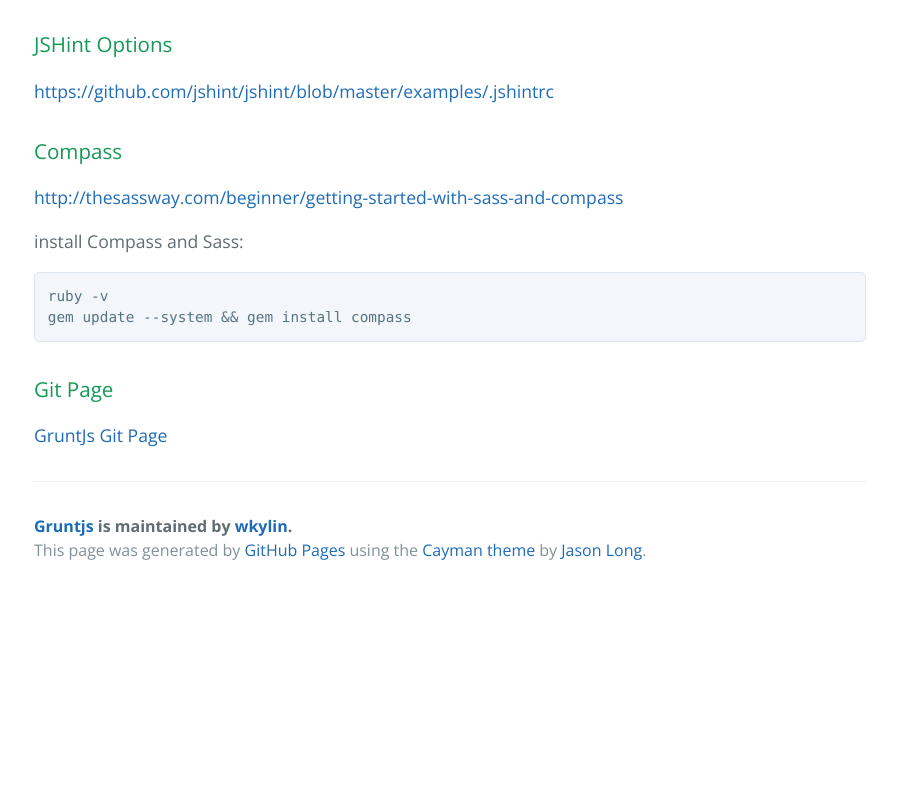
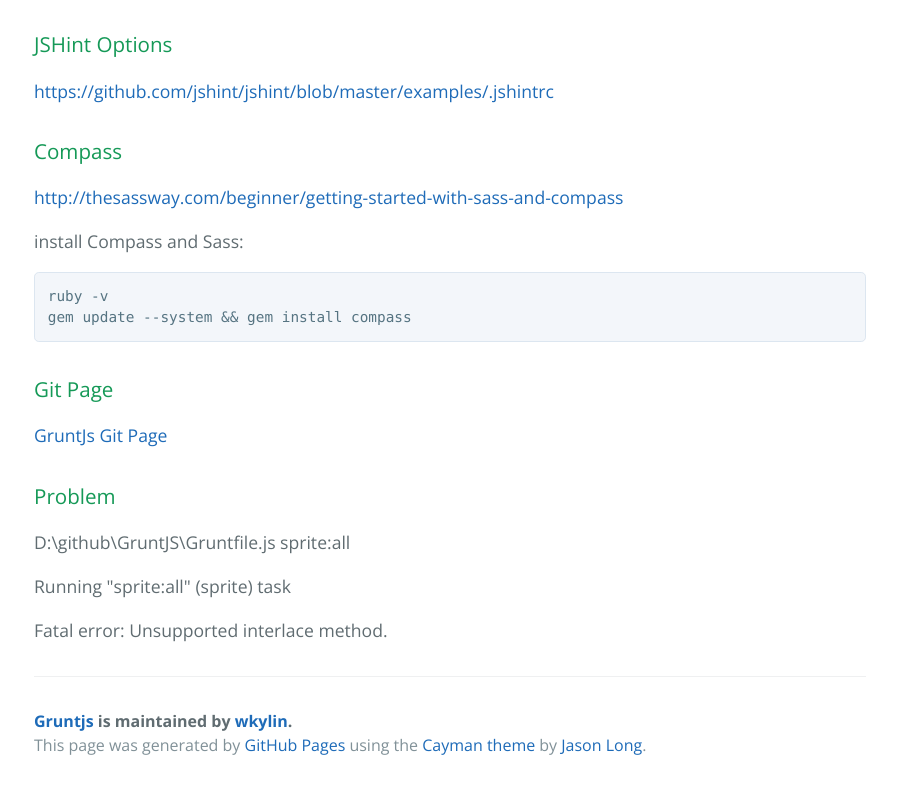
Before and after one commit to wkylin/GruntJs, a plain HTML site: page index.html in a window 1280 px wide. Shown: the part 1408-2197 px from the top of the page, without its empty margins (190-1087 px from the left). Before the commit the page ends 2002 px from the top, so only its background shows below. Drawn offline with nearby package versions, Linux system fonts and the light colour scheme.

```diff
--- a/index.html
+++ b/index.html
@@ -91,6 +91,15 @@
 
 <p><a href="http://wkylin.github.io/GruntJs" title="GruntJs">GruntJs Git Page</a></p>
 
+<h3>
+<a id="problem" class="anchor" href="#problem" aria-hidden="true"><span class="octicon octicon-link"></span></a>Problem</h3>
+
+<p>D:\github\GruntJS\Gruntfile.js sprite:all</p>
+
+<p>Running "sprite:all" (sprite) task</p>
+
+<p>Fatal error: Unsupported interlace method.</p>
+
       <footer class="site-footer">
         <span class="site-footer-owner"><a href="https://github.com/wkylin/GruntJs">Gruntjs</a> is maintained by <a href="https://github.com/wkylin">wkylin</a>.</span>
 
```
Also changed, not shown: params.json (+1 -1 lines).
